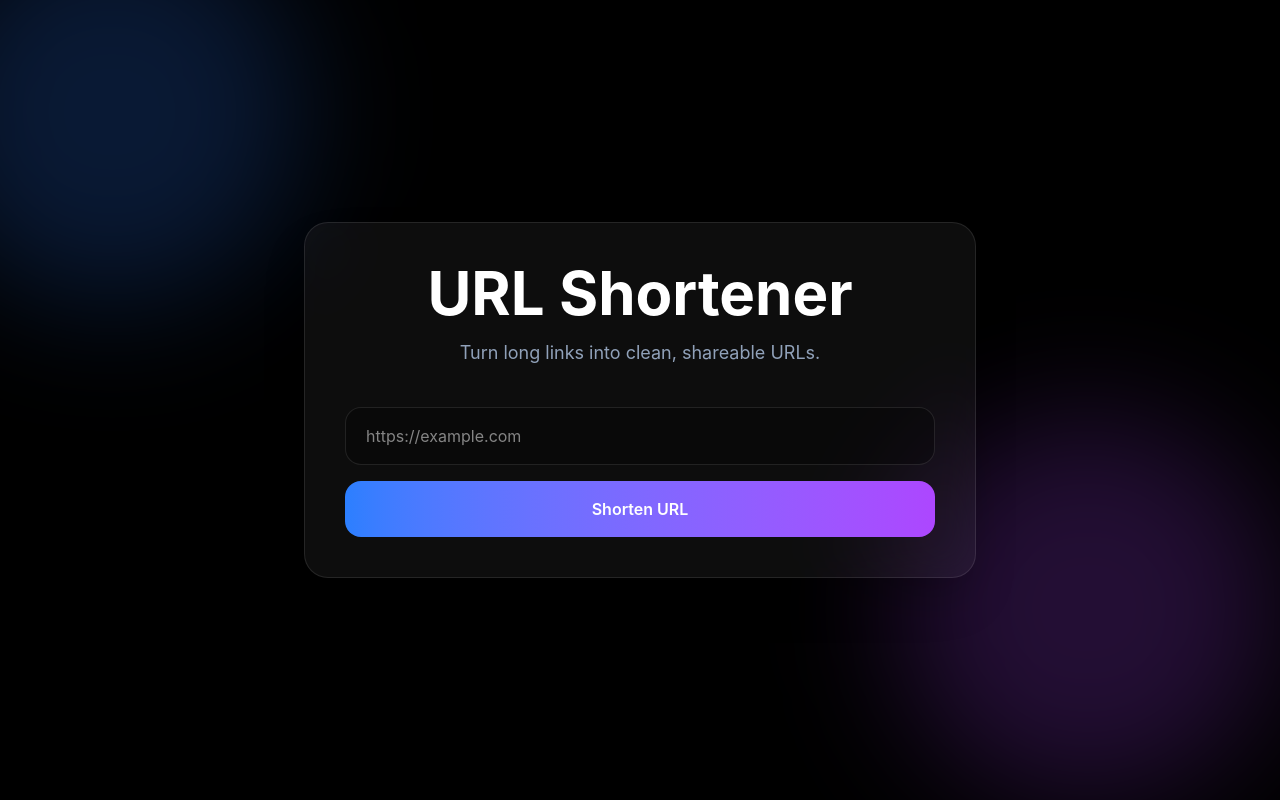
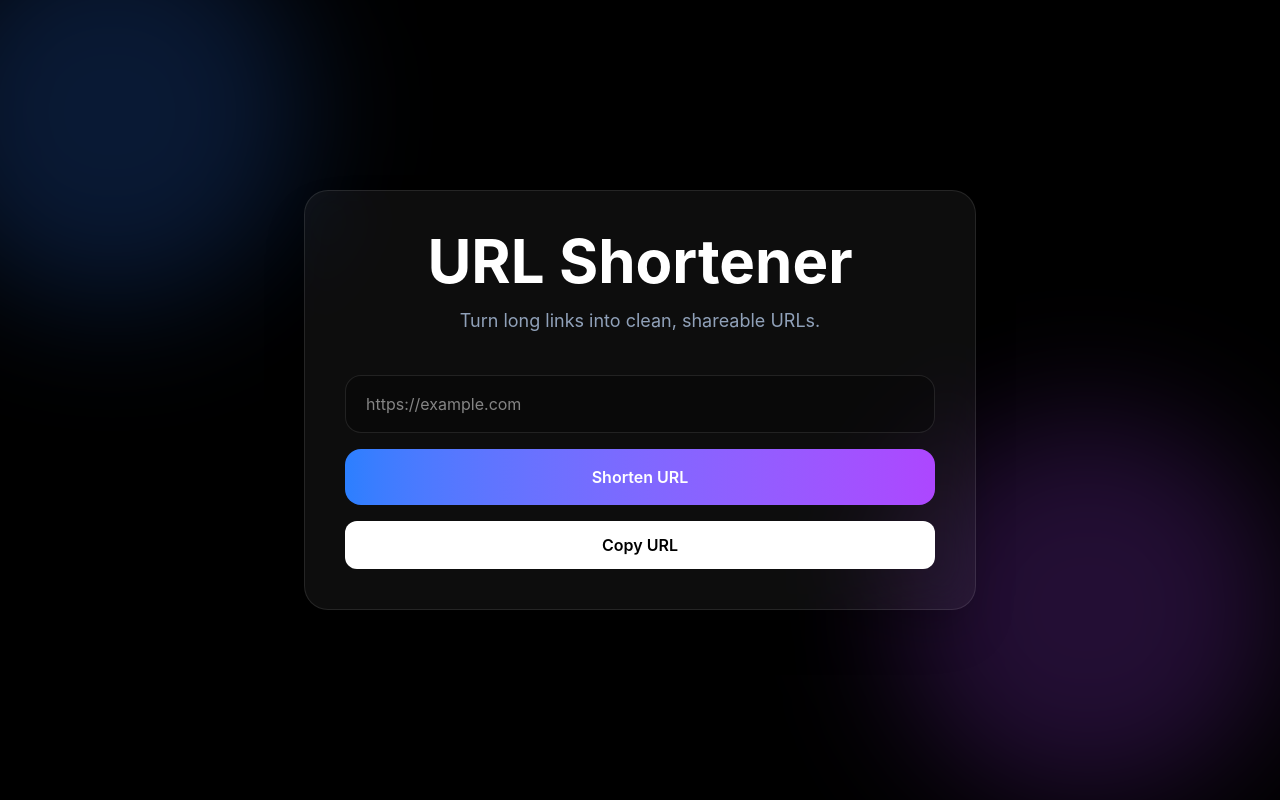
Before and after one commit to Sri-Varshith/url_shortener, a React (Vite) app in the folder client/: page / in a window 1280 px wide. Built offline with nearby package versions, Linux system fonts and the light colour scheme.

Commit message:
display shorturl and copy button

```diff
--- a/client/src/App.jsx
+++ b/client/src/App.jsx
@@ -5,6 +5,7 @@ import { useState } from "react"
 function App() {
 
     const [url, setUrl] = useState("")
+    const [shortCode, setShortCode] = useState("")
 
     const handleSubmit = async () => {
       const response = await fetch(
@@ -20,9 +21,16 @@ function App() {
         }
       )
 
-      const data = await response.json()
-      console.log(data)
+    const data = await response.json()
+
+    setShortCode(data.shortCode)
     }
+
+    const copyToClipboard = async () => {
+      await navigator.clipboard.writeText(shortUrl)
+    }
+
+    const shortUrl = `http://localhost:8000/${shortCode}`
 
 
   return (
@@ -53,6 +61,23 @@ function App() {
           >
             Shorten URL
           </button>
+
+          {shortCode && (
+            <div className="mt-6 rounded-2xl border border-white/10 bg-black/30 p-4">
+              <p className="text-slate-400 text-sm">
+                Short URL
+              </p>
+
+              <p className="text-white mt-2">
+                {shortUrl}
+              </p>
+            </div>
+          )}
+          <button
+            onClick={copyToClipboard}
+            className="mt-4 w-full rounded-xl bg-white text-black py-3 font-semibold hover:opacity-90 transition">
+            Copy URL
+          </button>
         </div>
       </div>
     </div>
```
